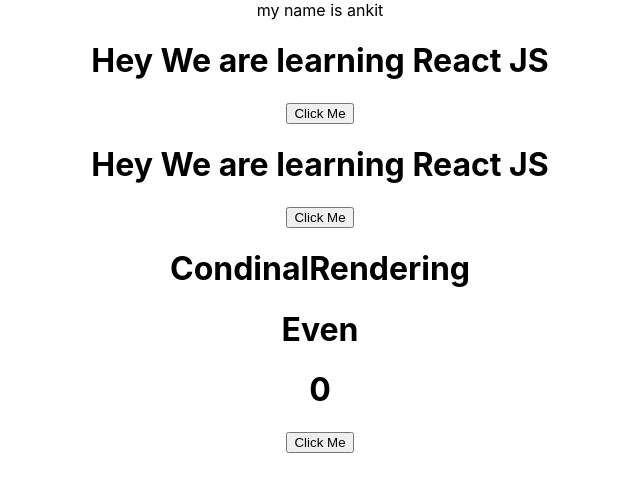
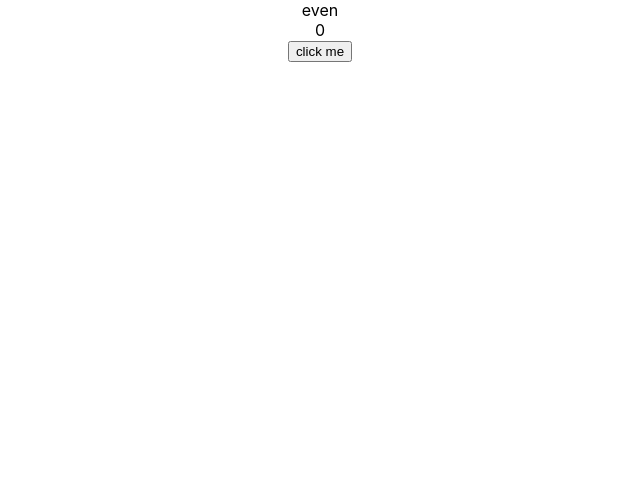
Before and after one commit to Ankitj047/Test-Appliction, a React (Create React App) app: page / in a window 1280 px wide. Shown: the top 492 px of the page, without its empty margins (320-960 px from the left). Built offline with nearby package versions, Linux system fonts and the light colour scheme.

Commit message:
day2pracitce

```diff
--- a/src/App.js
+++ b/src/App.js
@@ -7,6 +7,9 @@
 import StateEx from './Day_2_State/StateEx';
 import StateExFunctional from './Day_2_State/StateExFunctional';
 import CondinalRendering from './Day_2_State/CondinalRendering';
+import Classstate from './Day_2_State/practice/Classstate';
+import FuncState from './Day_2_State/practice/FuncState';
+import PracticeConditionrendering from './Day_2_State/PracticeConditionrendering';
 
 
 function App() {
@@ -14,12 +17,14 @@
     <div className="App">
       {/* <FirstComp  name = "ankit" /> */}
       {/* <Secondcomp subject="reactjs" Altclass="COMP" stream="IT" />   */}
-      <Firsctclasspropcom  name="ankit" />
+      {/* <Firsctclasspropcom  name="ankit" /> */}
       {/* <Secondclasspropcomp/> */}
-      <StateEx />
+      {/* <StateEx />
       <StateExFunctional />
-      <CondinalRendering />
-
+      <CondinalRendering /> */}
+      {/* <Classstate />
+      <FuncState/> */}
+<PracticeConditionrendering/>
     </div>
   );
 }
--- /dev/null
+++ b/src/Day_2_State/PracticeConditionrendering.js
@@ -0,0 +1,30 @@
+import React, { Component } from 'react'
+
+export default class PracticeConditionrendering extends Component {
+constructor () {
+
+    super()
+
+    this.state ={
+        count: 0
+    }
+}
+  change () {
+    this.setState ({
+      // message: "hello come here"
+      count: this.state.count+1
+    })
+  }
+
+
+
+  render() {
+    return (
+    <>
+   <div>{this.state.count %2==0 ? "even" : "odd"}</div>
+     <div>{this.state.count}</div>
+      <button onClick={()=>this.change()} >click me</button>
+      </>
+    )
+  }
+}
--- /dev/null
+++ b/src/Day_2_State/practice/Classstate.js
@@ -0,0 +1,36 @@
+import React, { Component } from 'react'
+
+export default class Classstate extends Component {
+constructor () {
+super ()
+this.state = ({
+  // message: "hi welcome"
+  count : 0
+})
+}
+
+apple(count) {
+  this.setState ({
+    // message: "hello come here"
+    count: this.state.count+1
+  })
+}
+
+decrement () {
+  this.setState ({
+    count: this.state.count-1
+  })
+}
+    render() {
+
+
+
+    return (
+      <>
+      <div>{this.state.count}</div>
+      <button onClick={()=>this.apple ()} >click me</button>
+      <button onClick={()=> this.decrement()} >decrement</button>
+      </>
+    )
+  }
+}
--- /dev/null
+++ b/src/Day_2_State/practice/FuncState.js
@@ -0,0 +1,21 @@
+import React from "react";
+import { useState } from "react";
+
+export default function FuncState() {
+  const [count, setCount] = useState(0);
+
+  function changecount() {
+    setCount(count + 1);
+  }
+
+  function reducecount() {
+      setCount (count-1)
+  }
+  return (
+    <>
+      <div>{count}</div>
+      <button onClick={() => changecount()}>click me</button>
+      <button onClick={()=>reducecount()}>reducecount</button>
+    </>
+  );
+}
```
